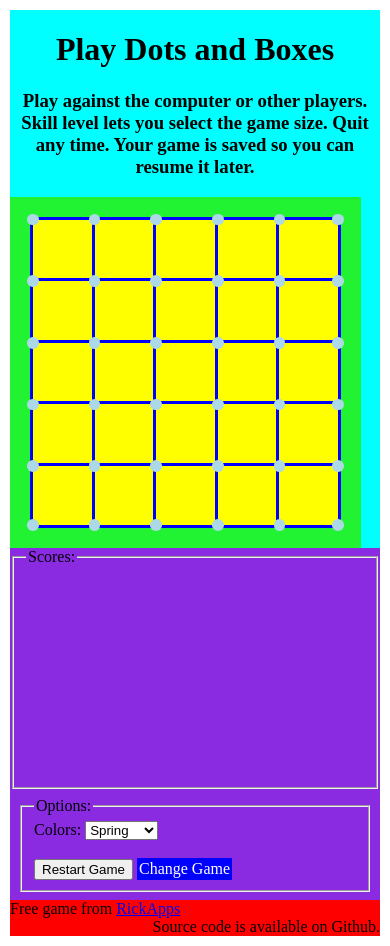
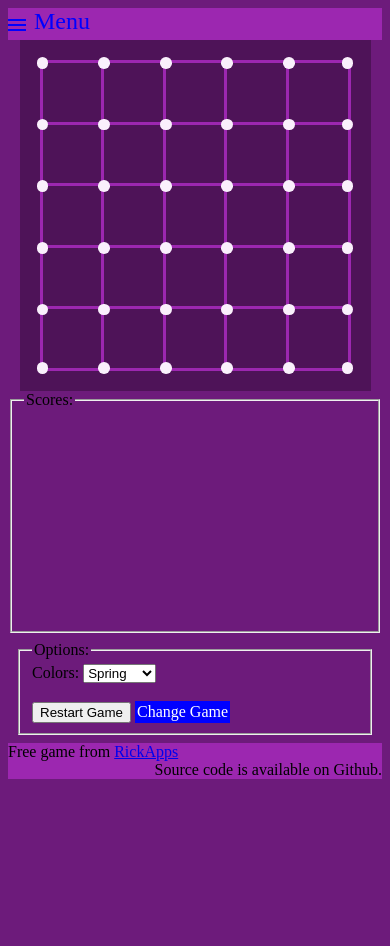
Before and after one commit to rickapps/dots-game, a Flask app: page /new/ in a window 390 px wide. After the commit the page ends 779 px from the top, so only its background shows below. Run offline with Flask 2, Linux system fonts and the light colour scheme.

Commit message:
Added hamburger menu. Navigation not implemented

```diff
--- a/static/css/layout.css
+++ b/static/css/layout.css
@@ -6,28 +6,217 @@ Email: rick@rickapps.com
 -----------------------------------------------------------------------------*/
 
 body {
-  margin: 10px;
+  background-color: var(--panel-color);
 }
 
-#wrapper {
+#mainPage #wrapper {
   background-color: var(--wrapper-color);
+  display: flex;
+  flex-direction: row;
+  flex-wrap: wrap;
+  justify-content: center;
 }
 
-header {
-  text-align: center;
+#mainPage header {
+  background-color: var(--header-color);
+  position: relative;
+  height: 2rem;
+  width: 100%;
 }
 
-footer {
-  background-color: var(--footer-color);
-}
-
-main {
+#mainPage main {
+  width: 90vmin;
+  aspect-ratio: 1/1;
   background-color: var(--main-color);
 }
 
-#panel {
+#mainPage #panel {
   background-color: var(--panel-color);
+  flex-grow: 1;
+  min-width: 45vmin;
 }
+
+#mainPage footer {
+  background-color: var(--footer-color);
+  width: 100%;
+}
+
+/***************************************/
+/* Setup the hamburger button and logo */
+/***************************************/
+
+/* Use the label as a button.     */
+/* Float the label to the left    */
+/* It is is a container for the   */
+/* icon and the logo.             */
+.mnu-button {
+  cursor: pointer;
+  float: left;
+  /* Cannot select for copy/paste */
+  user-select: none;
+}
+
+/* The logo floats to right of the icon */
+.mnu-logo {
+  padding: 0;
+  margin: 0 0.5rem;
+  float: right;
+  display: block;
+  color: blue;
+  font-size: 1.5rem;
+  text-decoration: none;
+}
+
+.mnu-long {
+  display: none;
+}
+
+.mnu-short {
+  display: inline;
+}
+
+/* Use a hamburger symbol as our icon.     */
+/* We will make the middle line (meat)     */
+/* by setting a solid background color.    */
+.mnu-icon {
+  float: left;
+  /* Left of the logo */
+  position: relative;
+  top: 1rem;
+  /* Move it down to the center */
+  display: block;
+  background: blue;
+  height: 2px;
+  width: 18px;
+  /* Make the meat disappear */
+  transition: background .2s ease-out;
+}
+
+/* Make the two buns of the hamburger.            */
+/* ::before and ::after are pseudo elements       */
+/* placed before and after the specified element. */
+/* By default, they are inline. The css content   */
+/* property specifies what the two added elements */
+/* contain.                                       */
+.mnu-icon::before,
+.mnu-icon::after {
+  background: blue;
+  /* Make an opaque background  */
+  content: '';
+  /* but keep the content empty */
+  display: block;
+  height: 100%;
+  position: absolute;
+  transition: all .2s ease-out;
+  width: 100%;
+}
+
+/* Bottom bun */
+.mnu-icon::before {
+  top: 5px;
+}
+
+/* Top bun */
+.mnu-icon::after {
+  top: -5px;
+}
+
+/*********************************************************/
+/*            Customize our menu list                    */
+/*********************************************************/
+.mnu-list {
+  clear: both;
+}
+
+/* Set properties for our <ul>s */
+.mnu-list, .mnu-list ul {
+  margin: 0;
+  padding: 0;
+  text-align: left;
+  /* Can be circle, square, none, or other shape */
+  list-style: none;
+  /* Hide both <ul>s */
+  display: none;
+}
+
+.mnu-list a {
+  padding: 0;
+  margin: 0;
+  text-decoration: none;
+  color: inherit;
+}
+
+.mnu-list li {
+  position: relative;
+  display: block;
+  z-index: 10;
+  width: 8rem;
+  float: none;
+  padding: 0.5rem 0 0.5rem 0.5rem;
+  background-color: var(--header-color);
+  color: var(--dot-color);
+}
+
+.mnu-list li:hover {
+  background-color: blue;
+  color: yellow;
+}
+
+.mnu-list ul {
+  margin: 0;
+  padding: 0;
+  /* Position the submenu */
+  position: absolute;
+  top: 0;
+  left: 8.5rem;
+}
+
+.mnu-list li:hover ul {
+  /* Display our submenu */
+  display: block;
+}
+
+/********** Hamburger Button has Focus. *****************/
+/* Turn the hamburger into an X and display the menu.  */
+/*******************************************************/
+
+/* Display the main menu */
+.mnu-button:focus~.mnu-list {
+  /* Display the menu */
+  display: block;
+}
+
+/* Make the middle line (the meat */
+/* of the hamburger) disappear if */
+/* the button has focus           */
+.mnu-button:focus .mnu-icon {
+  background: transparent;
+}
+
+/* Rotate the top line counter clock-wise */
+/* when we have focus.                    */
+.mnu-button:focus .mnu-icon::before {
+  transform: rotate(-45deg);
+}
+
+/* Rotate the bottom line clock-wise */
+/* when the button has focus.        */
+.mnu-button:focus .mnu-icon::after {
+  transform: rotate(45deg);
+}
+
+/* Change the offset of our two buns so they */
+/* intersect when the button has focus.      */
+.mnu-button:focus .mnu-icon::before,
+.mnu-button:focus .mnu-icon::after {
+  top: 0;
+}
+
+/* Allow the 'X' to close the menu */
+.mnu-button:focus {
+  pointer-events: none;
+}
+
 
 article {
   margin: 8px;
@@ -39,37 +228,6 @@ input {
 
 form {
   margin: 8px;
-}
-
-/* Container for header, content, panel, and footer */
-#mainPage #wrapper {
-  display: grid;
-  justify-content: center;
-}
-
-#mainPage main {
-  width: 90vmin;
-  aspect-ratio: 1/1;
-  /* Makes absolute positioning for .modal-dialog work, */
-  /* does not seem to affect grid position.             */
-  position: relative;
-  grid-row: 2;
-  grid-column: 1;
-}
-
-#mainPage #panel {
-  grid-row: 3;
-  grid-column: 1;
-}
-
-#mainPage header {
-  grid-row: 1;
-  grid-column: 1;
-}
-
-#mainPage footer {
-  grid-row: 4;
-  grid-column: 1;
 }
 
 .credit {
--- a/static/css/style.css
+++ b/static/css/style.css
@@ -63,7 +63,7 @@ img.indicator {
 .grid-container {
   display: grid;
   grid-template-columns: repeat(var(--gridSize), auto);
-  background-color: #21f333;
+  background-color: var(--box-background-color);
   padding: 20px;
 }
 
--- a/static/css/themes.css
+++ b/static/css/themes.css
@@ -10,16 +10,17 @@ Email: rick@rickapps.com
 :root,
 :root.all-vars {
   --gridSize: 3;
-  --wrapper-color: aqua;
+  --wrapper-color: #6d1b7b;
+  --header-color: #9c27b0;
   --main-color: yellow;
-  --panel-color: blueviolet;
-  --footer-color: red;
-  --dot-color: red;
-  --box-background-color: rgba(255, 255, 255, 0.609);
-  --box-border-color: blue;
+  --panel-color: #6d1b7b;
+  --footer-color: #9c27b0;
+  --dot-color: #faf0fc;
+  --box-background-color: #4e1358;
+  --box-border-color: #9c27b0;
   --line-available-color: transparent;
-  --line-selected-color: green;
-  --line-hover-color: orange;
+  --line-selected-color: blue;
+  --line-hover-color: #efcef4;
   --machine-background-color: purple;
   --play1-background-color: pink;
   --play2-background-color: yellow;
@@ -32,8 +33,8 @@ Only define the vars you want to override for each theme
 Otherwise, the value defined in all-vars will be used
 ---------------------------------------------------------------------------------*/
 :root.theme1 {
-  --dot-color: lightblue;
-  --box-background-color: yellow;
+  --main-color: lightblue;
+  --play1-background-color: green;
 }
 :root.theme2 {
   --dot-color: green;
--- a/templates/includes/header.html
+++ b/templates/includes/header.html
@@ -1,4 +1,23 @@
 {% block body %}
-<h1>Play Dots and Boxes</h1>
-<h3>Play against the computer or other players. Skill level lets you select the game size. Quit any time. Your game is saved so you can resume it later.</h3>
+<div tabindex="0" class="mnu-button">
+    <span class="mnu-icon"></span>
+    <span class="mnu-logo">
+        <span class="mnu-short">Menu</span>
+        <span class="mnu-long">Dots & Boxes</span>
+    </span>
+ </div>
+<ul class="mnu-list">
+    <li><a href="#">New Game</a></li>
+    <li><a href="#">Settings</a></li>
+    <li><a href="#">Theme</a>
+        <ul>
+            <li><a href="#">Spring</a></li>
+            <li><a href="#">Summer</a></li>
+            <li><a href="#">Fall</a></li>
+            <li><a href="#">Winter</a></li>
+        </ul>
+    </li>
+    <li><a href="#">Undo</a></li>
+    <li><a href="#">Help</a></li>
+</ul>
 {% endblock %}
```
Also changed, not shown: other parts of static/css/layout.css (+44 -21 lines), PlayPen/css/puples.css (added, +30 -0 lines).
